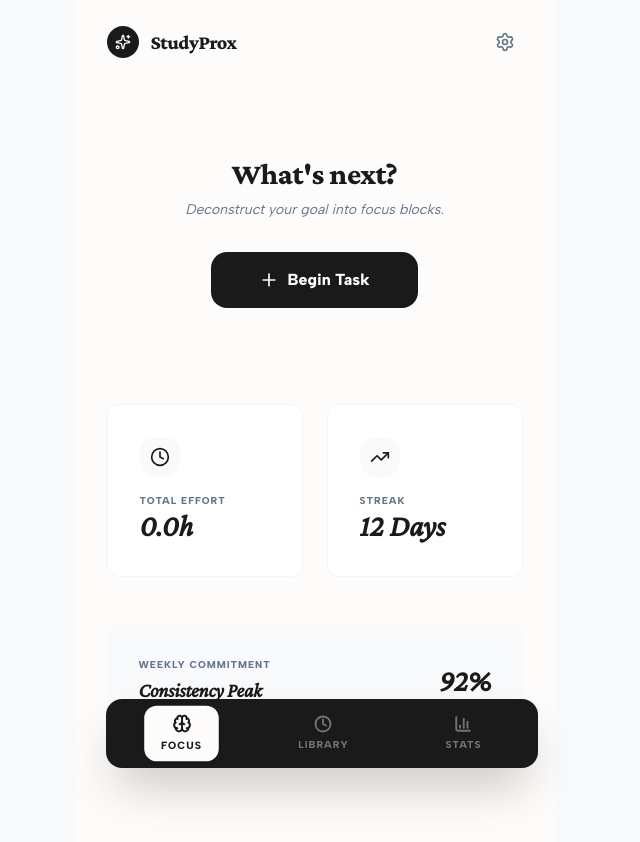
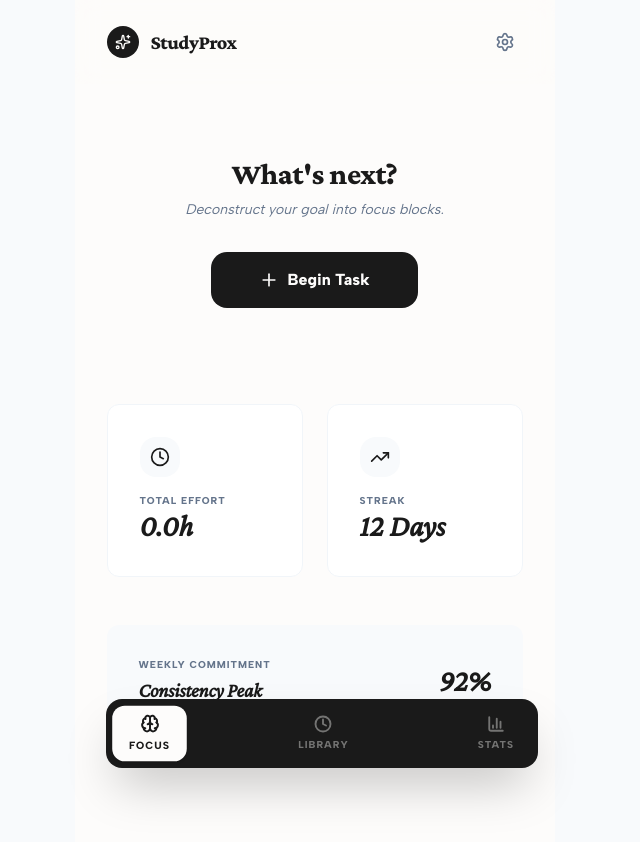
Before and after one commit to chuckabox/StudyProx, a React (Vite) app: page / in a window 1280 px wide. Shown: the top 842 px of the page, without its empty margins (318-958 px from the left). Built offline with nearby package versions, Linux system fonts and the light colour scheme.

Commit message:
feat: implement main app layout with persistent navigation and header components

```diff
--- a/src/components/layout/Layout.jsx
+++ b/src/components/layout/Layout.jsx
@@ -33,7 +33,7 @@ export function Layout({ children, currentView, setView, isHardLocked, onOpenSet
 
         {/* Bottom Navigation */}
         <div className="fixed bottom-8 left-1/2 -translate-x-1/2 z-50 w-full max-w-[480px] px-6">
-          <nav className="p-2 bg-ink text-paper rounded-2xl flex items-center justify-around shadow-2xl">
+          <nav className="p-2 bg-ink text-paper rounded-2xl flex items-center justify-between shadow-2xl">
             <NavButton
               icon={<Brain />}
               label="Focus"
```
